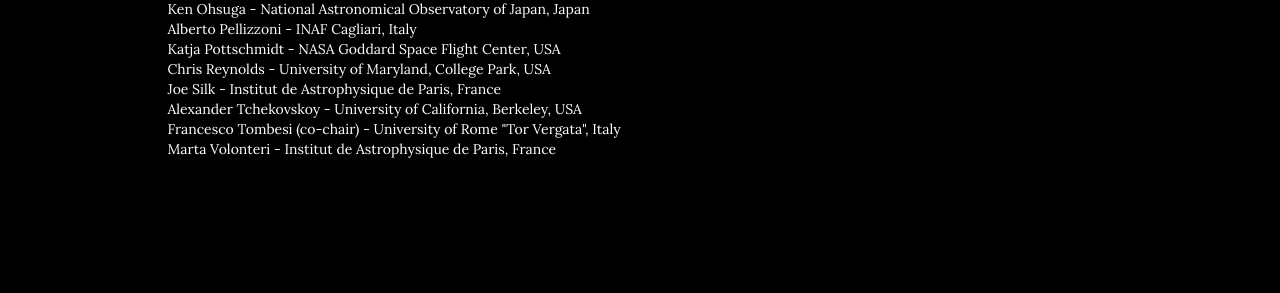
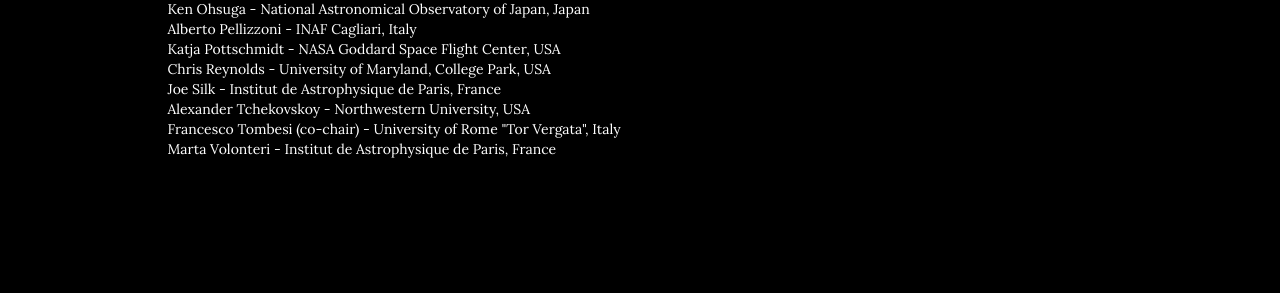
Before and after one commit to breakingthelimits/supereddington2018, a Jekyll site: the page built from index.html, in a window 1280 px wide and 900 px high, scrolled down 1637 px. Shown: the part 160-453 px from the top of the window. Built offline with Jekyll 4.4.1, drawn with Linux system fonts in a browser that asks for light colours.

Commit message:
Update about.html

```diff
--- a/_includes/about.html
+++ b/_includes/about.html
@@ -34,7 +34,7 @@
                 Katja Pottschmidt - NASA Goddard Space Flight Center, USA</br>
                 Chris Reynolds - University of Maryland, College Park, USA</br>
                 Joe Silk - Institut de Astrophysique de Paris, France</br>
-                Alexander Tchekovskoy - University of California, Berkeley, USA</br>
+                Alexander Tchekovskoy - Northwestern University, USA</br>
                 Francesco Tombesi (co-chair) - University of Rome "Tor Vergata", Italy</br>
                 Marta Volonteri - Institut de Astrophysique de Paris, France
 
```
